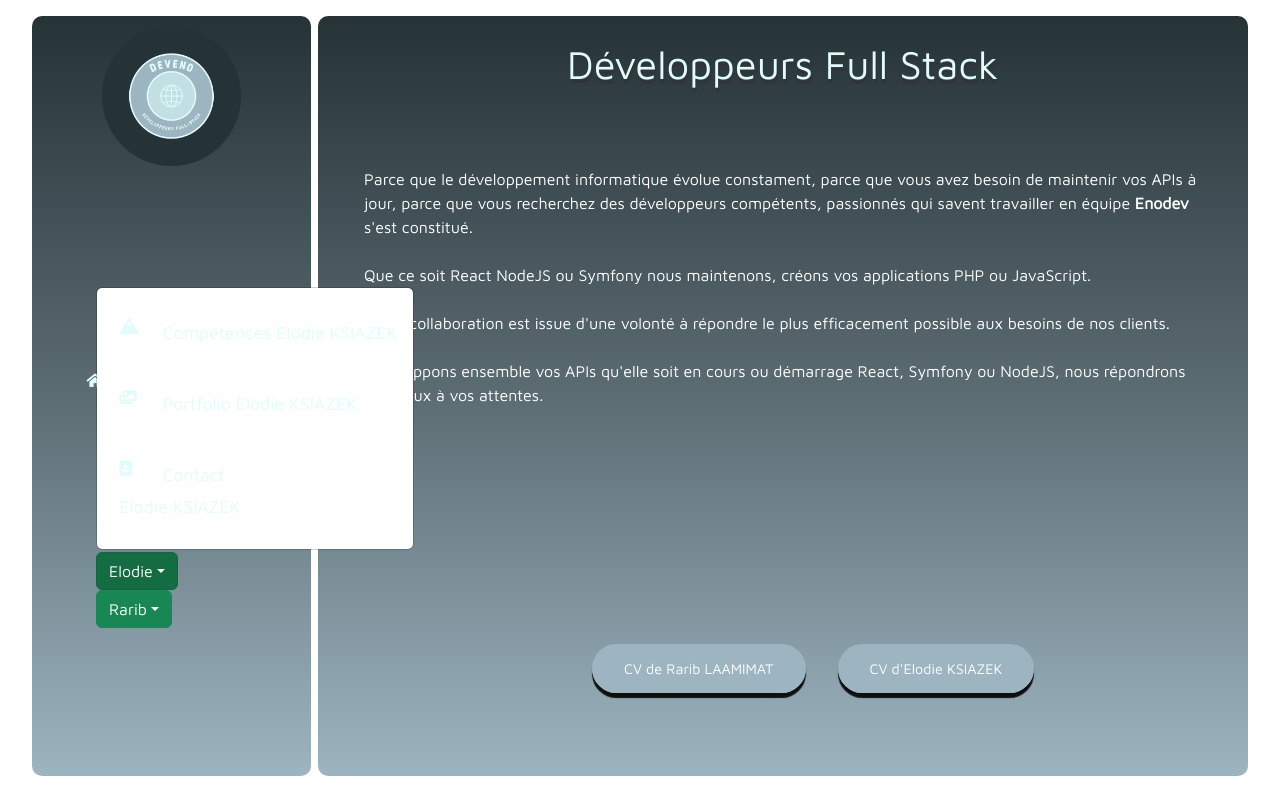
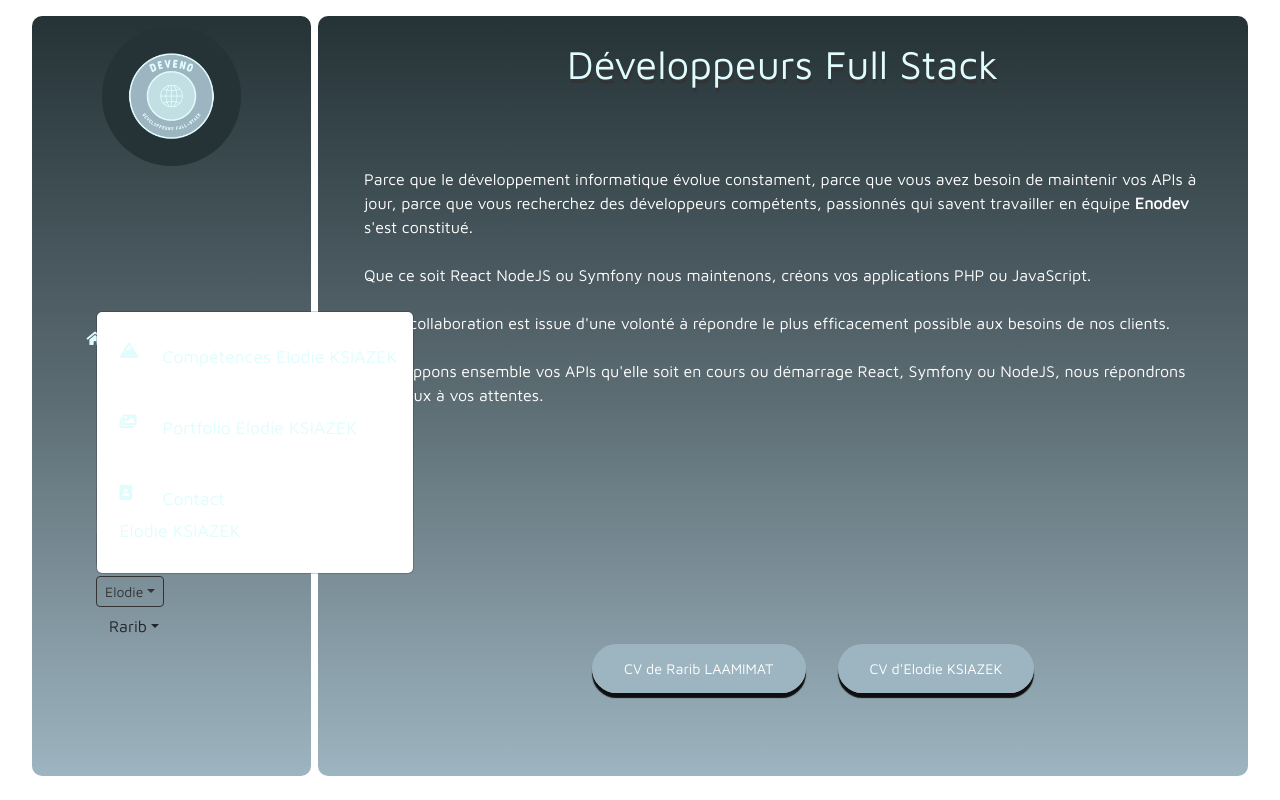
Before and after one commit to elodie-sz/CV-React, a React (Create React App) app: page / in a window 1280 px wide. Both pictures are taken after a click on the button "Elodie". Built offline with nearby package versions, Linux system fonts and the light colour scheme; a web font is replaced by a local one.

Commit message:
Ajout des dropdown

```diff
--- a/src/components/Navigation.js
+++ b/src/components/Navigation.js
@@ -2,6 +2,7 @@
 import {NavLink, navLink} from 'react-router-dom';
 import Dropdown from "react-bootstrap/Dropdown";
 import  'bootstrap/dist/css/bootstrap.min.css' ;
+import {ButtonGroup, DropdownButton} from "react-bootstrap";
 
 const Navigation = () => {
     return (
@@ -24,13 +25,89 @@
                         </NavLink>
                     </li>
                     <div className="navigation">
+                        <div className="mb-2">
+                            {['end'].map((direction) => (
+                                <DropdownButton
+                                    as={ButtonGroup}
+                                    key={direction}
+                                    id={`dropdown-button-drop-${direction}`}
+                                    drop={direction}
+                                    variant="secondary"
+                                    title={` Elodie ${direction} `}
+                                >
+                                    <Dropdown.Item eventKey="1">
+                                        <NavLink exact="true" to="/competencesEK" activeClassName="navActive">
+                                            <i className="fas fa-mountain"></i>
+                                            <span>Compétences</span>
+                                        </NavLink>
+                                    </Dropdown.Item>
+                                    <Dropdown.Item eventKey="2">
+                                        <NavLink exact="true" to="/portfolioEK" activeClassName="navActive">
+                                            <i className="fas fa-images"></i>
+                                            <span>Portfolio</span>
+                                        </NavLink>
+                                    </Dropdown.Item>
+                                    <Dropdown.Item eventKey="3">
+                                        <NavLink exact="true" to="/contactEK" activeClassName="navActive">
+                                            <i className="fas fa-address-book"></i>
+                                            <span>Contact</span>
+                                        </NavLink>
+                                    </Dropdown.Item>
+                                    <Dropdown.Divider />
+                                    <Dropdown.Item eventKey="4">
+                                        <NavLink exact="true" to="/savoirFaireEK" activeClassName="navActive">
+                                            <i className="fas fa-mountain"></i>
+                                            <span>Savoir-faire</span>
+                                        </NavLink>
+                                    </Dropdown.Item>
+                                </DropdownButton>
+                            ))}
+                        </div>
+                        <div className="mb-2">
+                            {['end'].map((direction) => (
+                                <DropdownButton
+                                    as={ButtonGroup}
+                                    key={direction}
+                                    id={`dropdown-button-drop-${direction}`}
+                                    drop={direction}
+                                    variant="secondary"
+                                    title={` Rarib ${direction} `}
+                                >
+                                    <Dropdown.Item eventKey="1">
+                                        <NavLink exact="true" to="/competences" activeClassName="navActive">
+                                            <i className="fas fa-mountain"></i>
+                                            <span>Compétences</span>
+                                        </NavLink>
+                                    </Dropdown.Item>
+                                    <Dropdown.Item eventKey="2">
+                                        <NavLink exact="true" to="/portfolio" activeClassName="navActive">
+                                            <i className="fas fa-images"></i>
+                                            <span>Portfolio </span>
+                                        </NavLink>
+                                    </Dropdown.Item>
+                                    <Dropdown.Item eventKey="3">
+                                        <NavLink exact="true" to="/contact" activeClassName="navActive">
+                                            <i className="fas fa-address-book"></i>
+                                            <span>Contact</span>
+                                        </NavLink>
+                                    </Dropdown.Item>
+                                    <Dropdown.Divider />
+                                    <Dropdown.Item eventKey="4">
+                                        <NavLink exact="true" to="/savoirFaireEK" activeClassName="navActive">
+                                            <i className="fas fa-mountain"></i>
+                                            <span>Savoir-faire</span>
+                                        </NavLink>
+                                    </Dropdown.Item>
+                                </DropdownButton>
+                            ))}
+                        </div>
 
                         <Dropdown>
-                            <Dropdown.Toggle variant="success" id="dropdown-basic">
+                            <Dropdown.Toggle variant="" id="dropdown-basic"  className="btn btn-sm ">
                                 Elodie
                             </Dropdown.Toggle>
 
-                            <Dropdown.Menu>
+                            <Dropdown.Menu className="super-colors">
                                 <Dropdown.Item>
                                     <li>
                                     <NavLink exact="true" to="/competencesEK" activeClassName="navActive">
@@ -59,7 +136,7 @@
                         </Dropdown>
 
                         <Dropdown>
-                            <Dropdown.Toggle variant="success" id="dropdown-basic">
+                            <Dropdown.Toggle variant="" id="dropdown-basic">
                                 Rarib
                             </Dropdown.Toggle>
 
```
